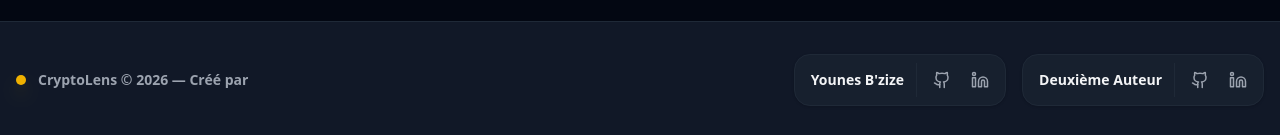
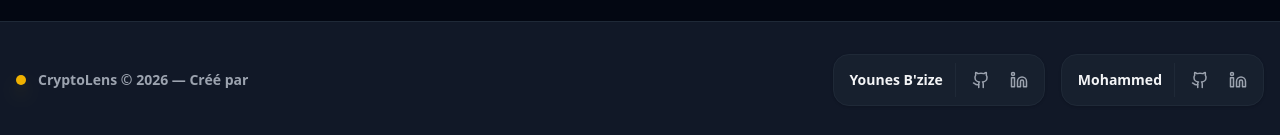
Before and after one commit to younesbzize0-cloud/Crypto-Lens, a React (Vite) app: page / in a window 1280 px wide. Shown: the part 662-797 px from the top of the page. Built offline with nearby package versions, Linux system fonts and the light colour scheme; no server answers.

Commit message:
fix : fixed footer.

```diff
--- a/src/App.tsx
+++ b/src/App.tsx
@@ -201,7 +201,7 @@ function Dashboard() {
             </div>
 
             <div className="flex items-center gap-3 bg-gray-800/50 border border-gray-800 rounded-2xl p-2 shadow-sm">
-              <span className="text-sm font-black text-gray-100 pl-2">Deuxième Auteur</span>
+              <span className="text-sm font-black text-gray-100 pl-2">Mohammed</span>
               <div className="flex gap-1 border-l border-gray-800 pl-2">
                 <a href="#" className="p-2 text-gray-500 hover:text-white transition-colors"><Github size={18} /></a>
                 <a href="#" className="p-2 text-gray-500 hover:text-blue-500 transition-colors"><Linkedin size={18} /></a>
```
